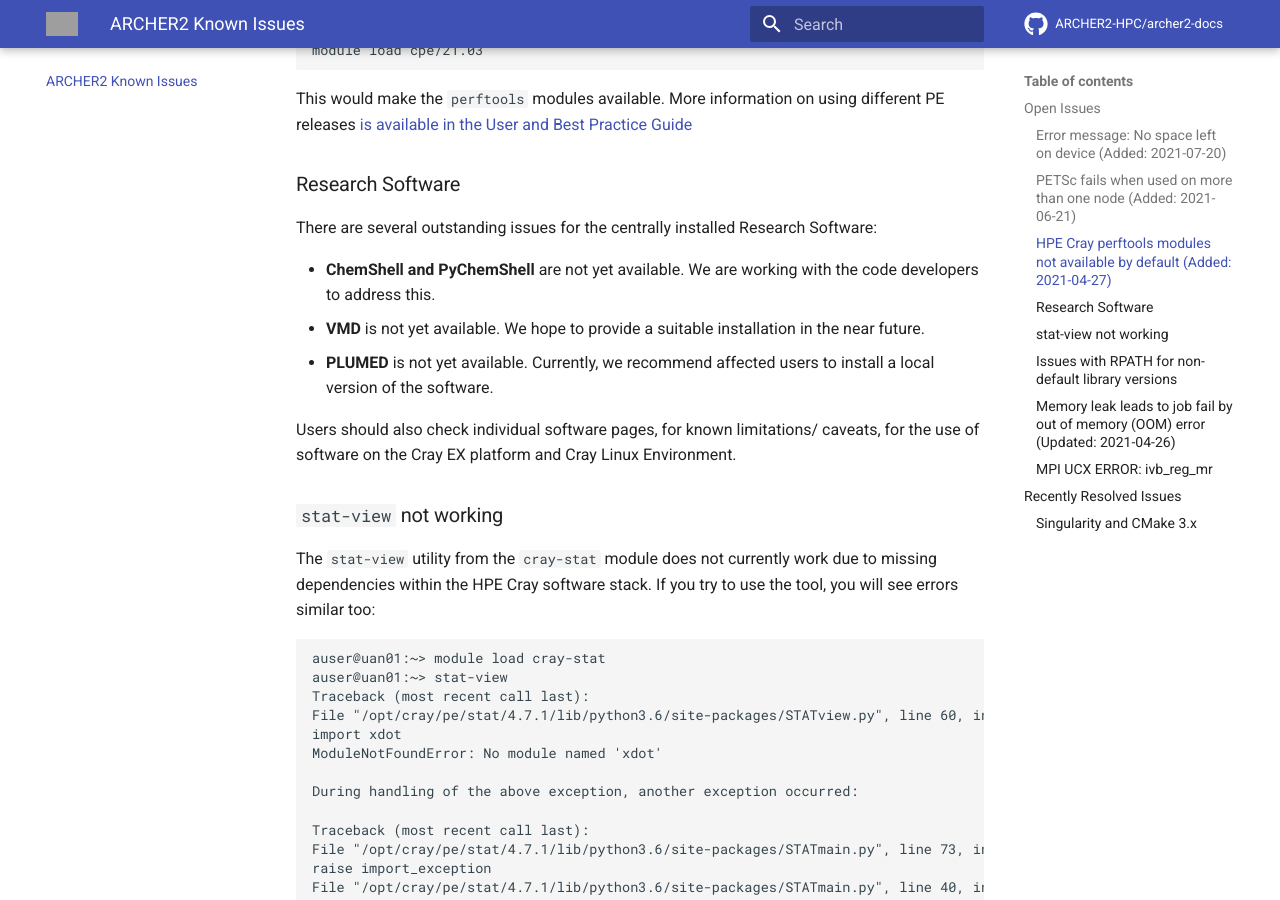
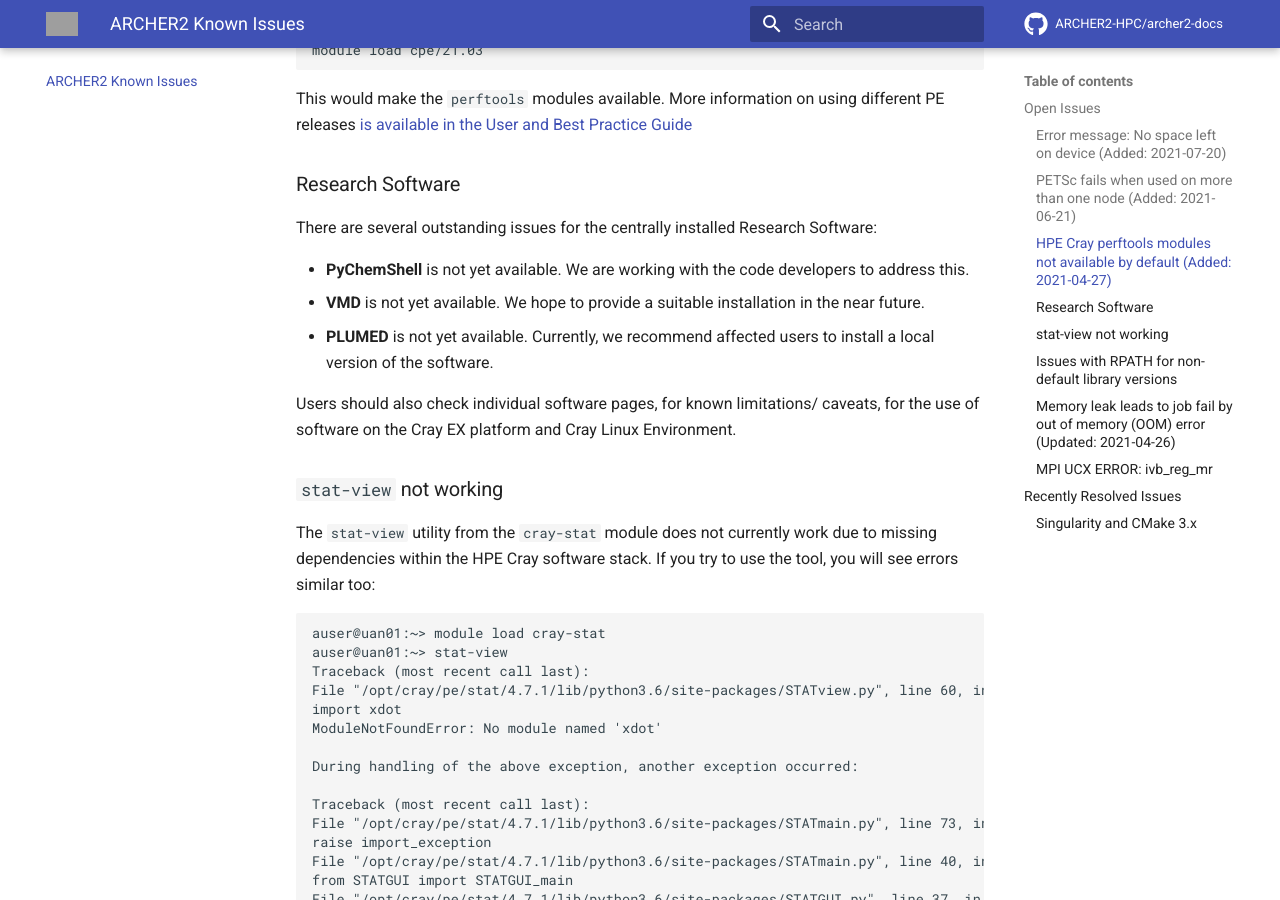
Before and after one commit to ARCHER2-HPC/archer2-docs, an MkDocs documentation site: the page built from docs/known-issues/index.md, in a window 1280 px wide and 900 px high, scrolled down 1663 px. Built offline with MkDocs 1.6.1 and Material for MkDocs 9.7.7, drawn with Linux system fonts in a browser that asks for light colours; comment, search, counter and statistics services are not loaded; grey boxes are pictures that could not be loaded.

Commit message:
Update index.md
Removing ChemShell from list of missing research software

```diff
--- a/docs/known-issues/index.md
+++ b/docs/known-issues/index.md
@@ -82,7 +82,7 @@
 ### Research Software
 There are several outstanding issues for the centrally installed Research Software:
 
-- **ChemShell and PyChemShell** are not yet available. We are working with the code developers to address this.
+- **PyChemShell** is not yet available. We are working with the code developers to address this.
 - **VMD** is not yet available. We hope to provide a suitable installation in the near future.
 - **PLUMED** is not yet available. Currently, we recommend affected users to install a local version of the software.
 
```
